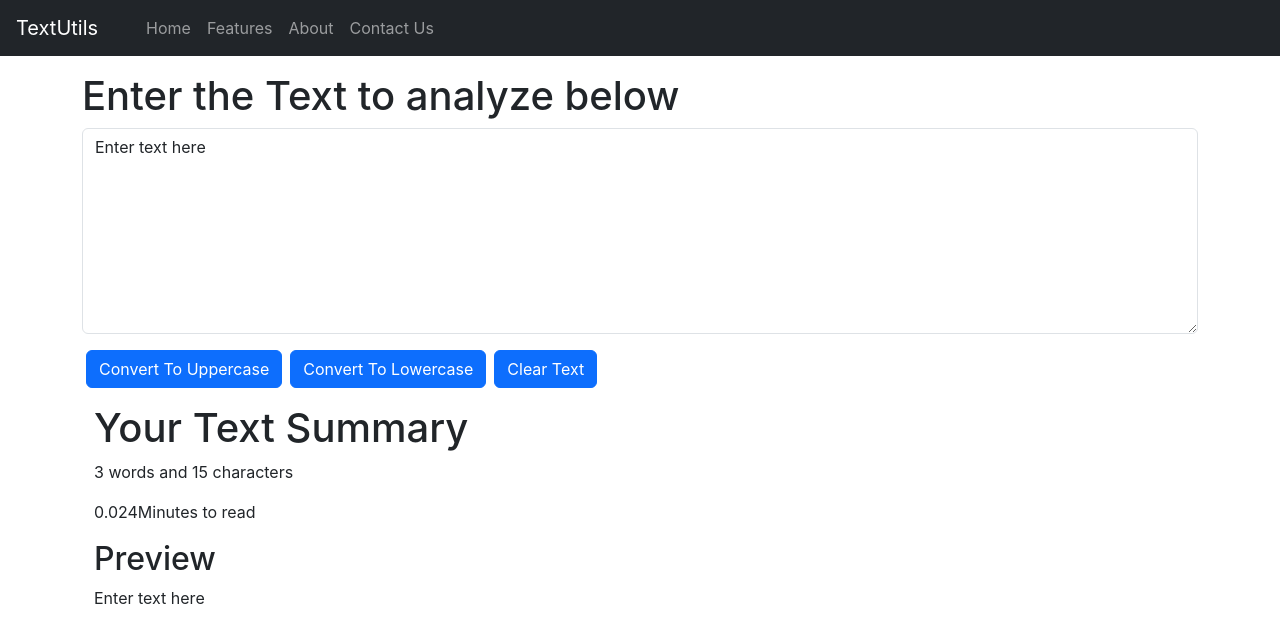
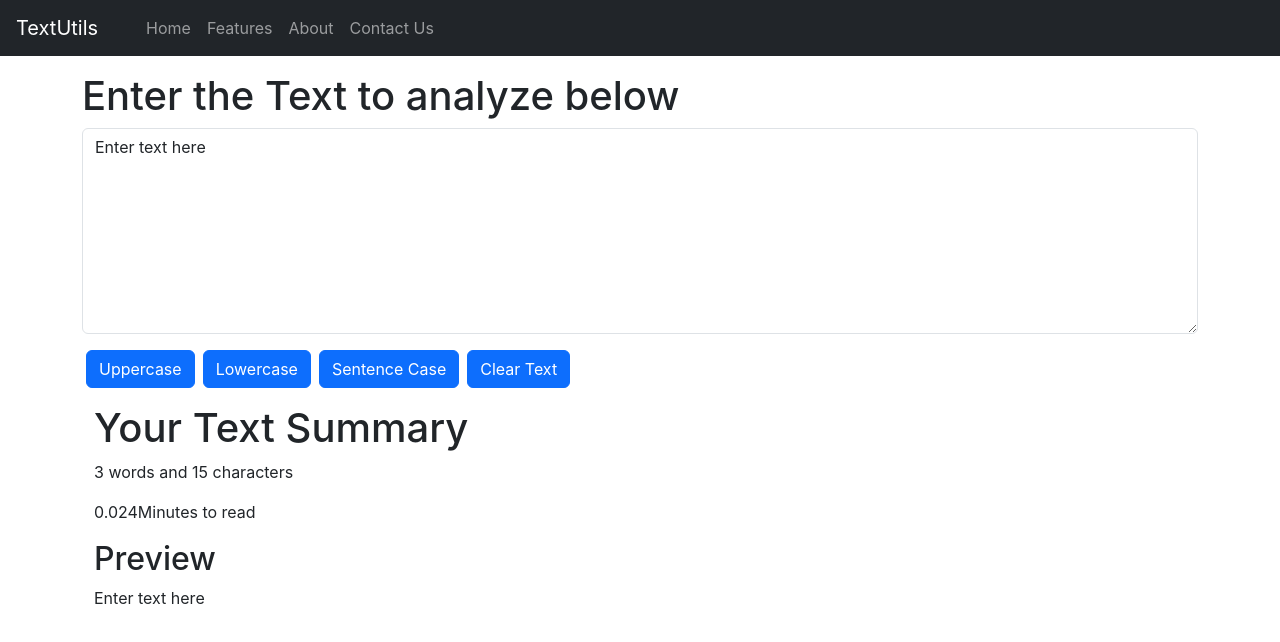
Before and after one commit to poojarupanwar/ReactJsTutorials, a React (Create React App) app in the folder my-app/: page / in a window 1280 px wide. Shown: the top 642 px of the page. Built offline with nearby package versions, Linux system fonts and the light colour scheme.

Commit message:
Update TextForm.js component
Added buttons to handle Uppercase ,lowercase, sentense case conversion

```diff
--- a/my-app/src/components/TextForm.js
+++ b/my-app/src/components/TextForm.js
@@ -15,6 +15,10 @@ export default function TextForm(props) {
          let newText=" ";
         setText(newText)
     }
+    const handleSentenceClick=()=>{
+      let textArr= text.toString.split("");
+        setText(textArr)
+    }
 
     const handleOnChange=(event)=>{
          setText(event.target.value);
@@ -30,8 +34,9 @@ export default function TextForm(props) {
     <div className="mb-3">
     <textarea className="form-control" onChange={handleOnChange} id="myBox" rows="8" value={text}></textarea>
     </div>
-    <button className='btn btn-primary mx-1' onClick={handleUpClick}>Convert To Uppercase</button>
-    <button className='btn btn-primary mx-1' onClick={handleLowClick}>Convert To Lowercase</button>
+    <button className='btn btn-primary mx-1' onClick={handleUpClick}> Uppercase</button>
+    <button className='btn btn-primary mx-1' onClick={handleLowClick}> Lowercase</button>
+    <button className='btn btn-primary mx-1' onClick={handleSentenceClick}> Sentence Case</button>
     <button className='btn btn-primary mx-1' onClick={handleClearClick}>Clear Text</button>
     </div>
     <div  className='container my-3'>
```
